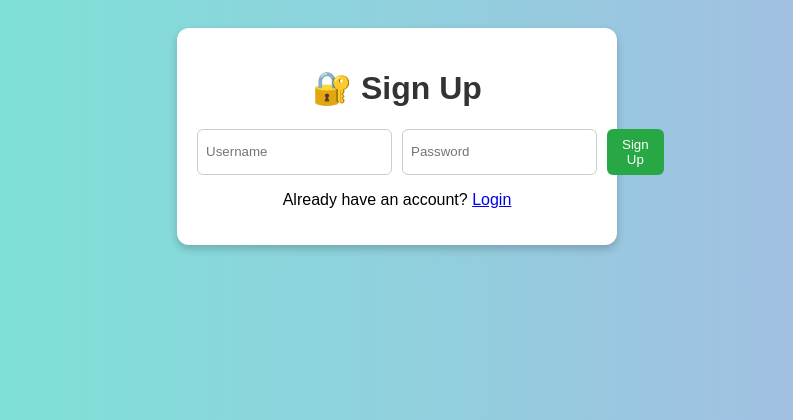
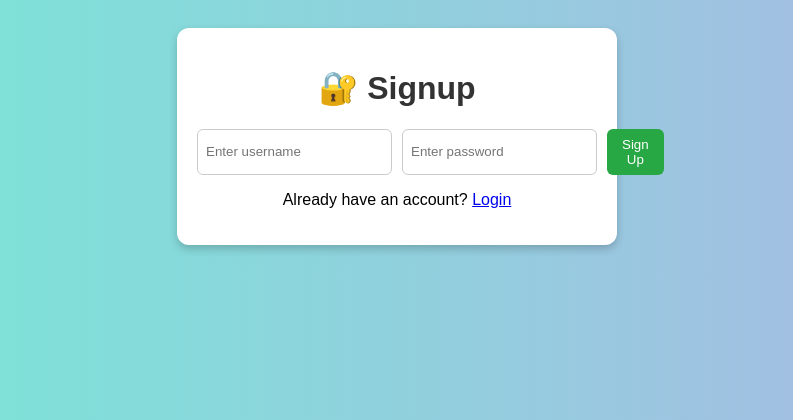
Before and after one commit to acecode101/todo-app-with-authentication, a Flask app: page /signup in a window 1280 px wide. Shown: the top 420 px of the page, without its empty margins (243-1036 px from the left). Run offline with Flask 3, Linux system fonts and the light colour scheme.

Commit message:
Update signup.html

```diff
--- a/templates/signup.html
+++ b/templates/signup.html
@@ -8,22 +8,19 @@
 </head>
 <body>
     <div class="container">
-        <h1>🔐 Sign Up</h1>
-
-        {% with messages = get_flashed_messages(with_categories=true) %}
-            {% if messages %}
-                {% for category, message in messages %}
-                    <p class="{{ category }}">{{ message }}</p>
-                {% endfor %}
-            {% endif %}
+        <h1>🔐 Signup</h1>
+        {% with messages = get_flashed_messages(with_categories=True) %}
+        {% if messages %}
+            {% for category, message in messages %}
+                <p class="{{ category }}">{{ message }}</p>
+            {% endfor %}
+        {% endif %}
         {% endwith %}
-
-        <form action="{{ url_for('signup') }}" method="post">
-            <input type="text" name="username" placeholder="Username" required>
-            <input type="password" name="password" placeholder="Password" required>
+        <form method="POST">
+            <input type="text" name="username" placeholder="Enter username" required>
+            <input type="password" name="password" placeholder="Enter password" required>
             <button type="submit">Sign Up</button>
         </form>
-
         <p>Already have an account? <a href="{{ url_for('login') }}">Login</a></p>
     </div>
 </body>
```
